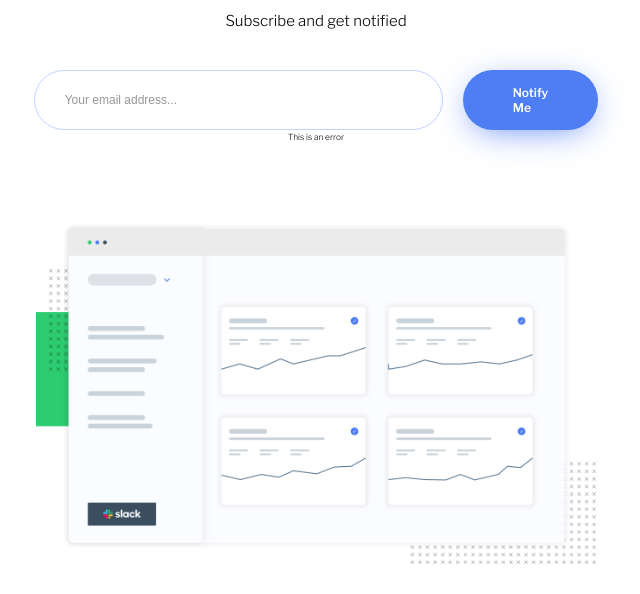
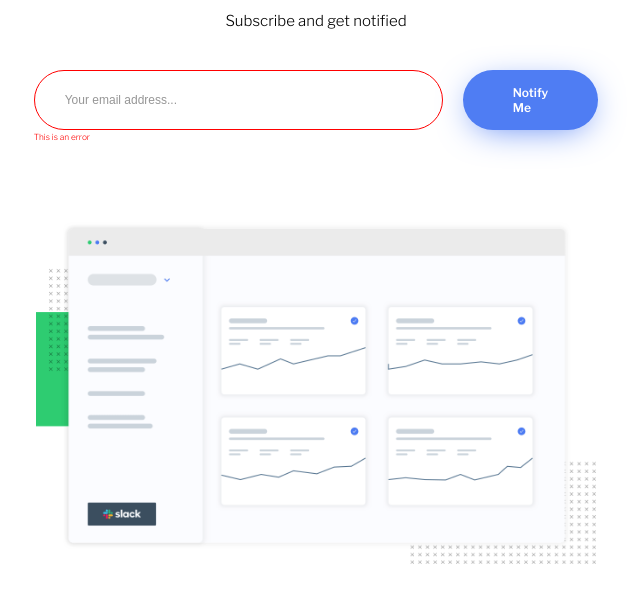
Before and after one commit to MartinsitoBritoDiaz/Coming-Soon-Page, a plain HTML site: page index.html in a window 1280 px wide. Shown: the part 156-750 px from the top of the page, without its empty margins (324-964 px from the left). Drawn offline with nearby package versions, Linux system fonts and the light colour scheme.

Commit message:
primeros pasos con JS

```diff
--- a/css/style.css
+++ b/css/style.css
@@ -96,11 +96,16 @@ img{ max-width: 100%;}
 }
 
 @media (min-width: 768px) {
-     #form{
-
+    #form{
+        text-align: left;
+        color: red;
         margin: 4rem 0;
         margin-bottom: 8rem;
-     }
+    }
+
+    #form .card__input{
+        border-color: red;
+    }
 }
 
 .card__form{
```
